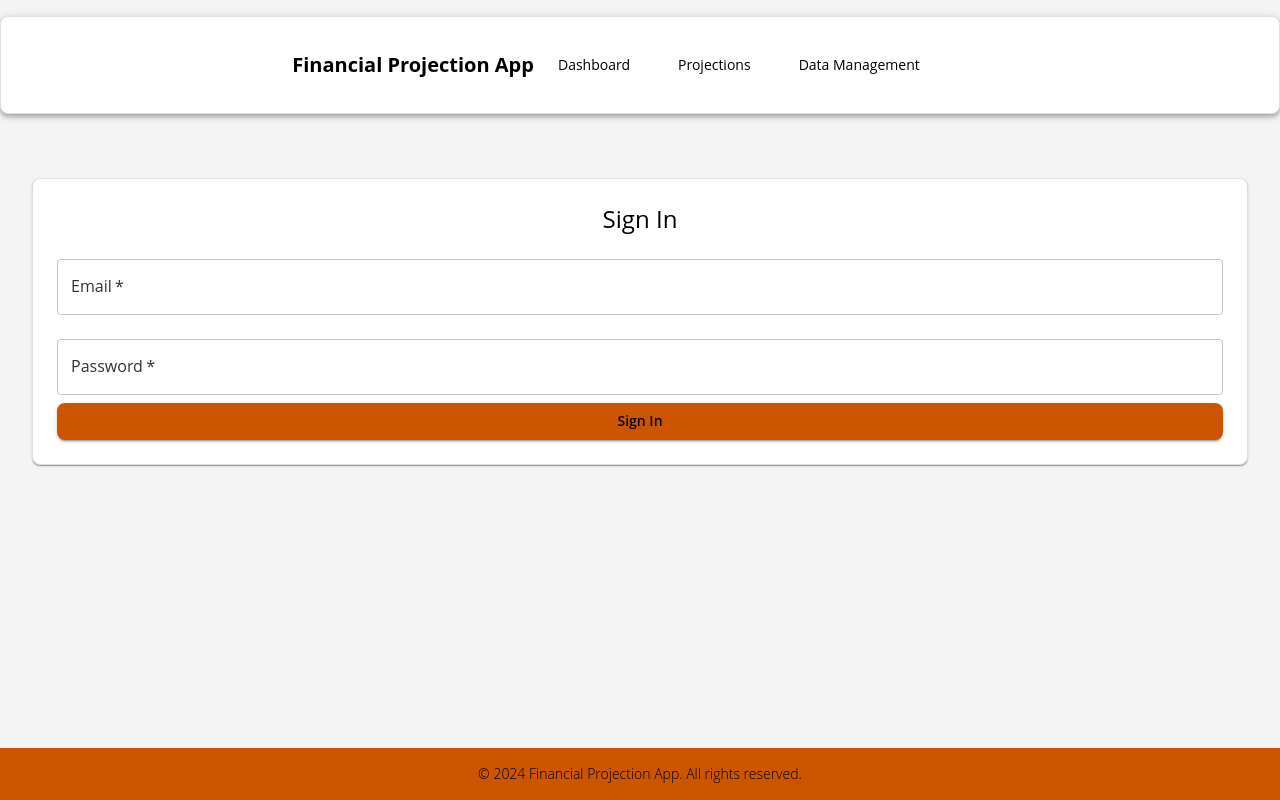
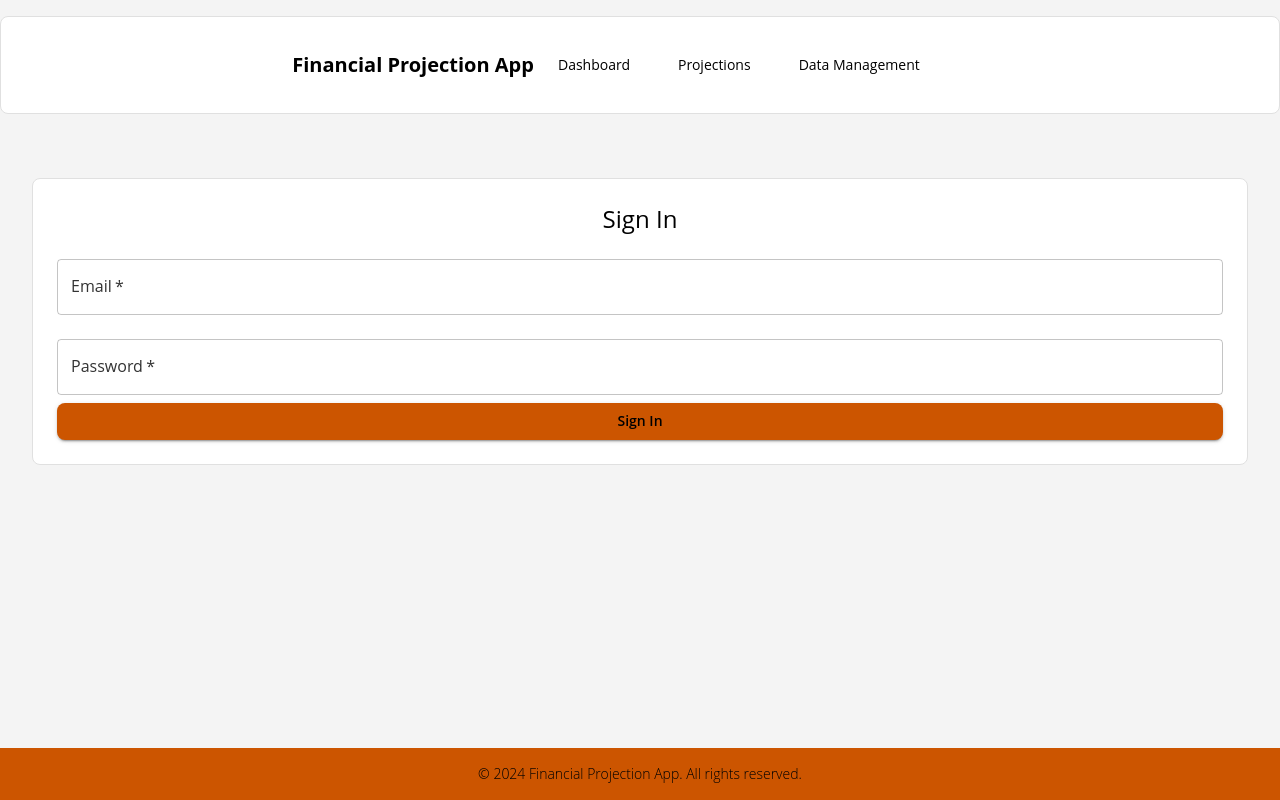
Before and after one commit to DrewDeMo/tcl-quill, a React (Vite) app: page /signin in a window 1280 px wide. Built offline with nearby package versions, Linux system fonts and the light colour scheme; no server answers.

Commit message:
Added feather icons to header.

```diff
--- a/src/App.css
+++ b/src/App.css
@@ -218,11 +218,6 @@ body[data-theme='light'] .MuiTypography-root {
 }
 
 /* Override Material-UI specific classes */
-.css-1s8xpon, .css-kzyt4a,.css-wr9siz,  {
+body[data-theme=light] .MuiPaper-root  {
   box-shadow: none !important;
 }
-
-
-.MuiGrid-root{
-  box-shadow: none !important;
-}
```
